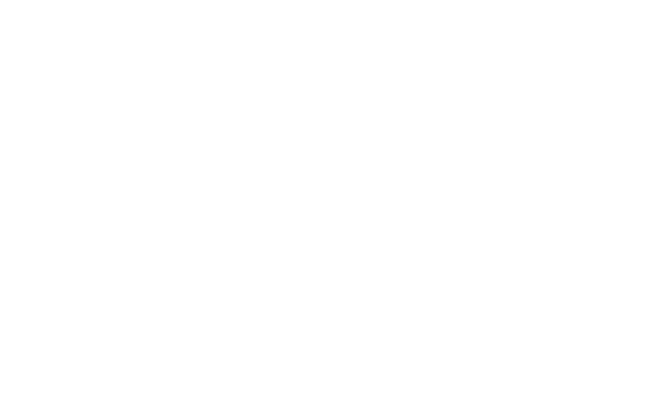
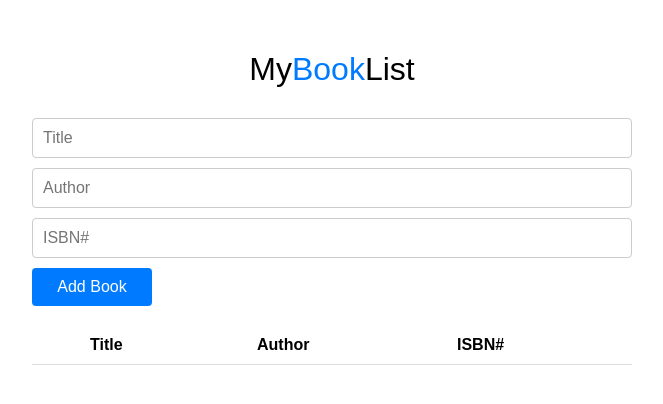
Before and after one commit to acciojob/book-list-codewithsanju-roy, a website: page main.html in a window 1280 px wide. Shown: the whole page, without its empty margins (308-971 px from the left). Drawn offline with Linux system fonts and the light colour scheme.

Commit message:
created a submission

```diff
--- a/main.html
+++ b/main.html
@@ -1,16 +1,32 @@
 <!DOCTYPE html>
+<html lang="en">
+<head>
+  <meta charset="UTF-8">
+  <title>MyBookList</title>
+  <link rel="stylesheet" href="styles.css">
+</head>
+<body>
+  <h1><span style="color: black;">My</span><span style="color: #007bff;">Book</span><span style="color: black;">List</span></h1>
 
-<html>
+  <div class="form-group">
+    <input type="text" id="title" placeholder="Title">
+    <input type="text" id="author" placeholder="Author">
+    <input type="text" id="isbn" placeholder="ISBN#">
+    <button id="submit">Add Book</button>
+  </div>
 
-<head>
-	<link rel="stylesheet" href="styles.css">
-</head>
+  <table class="table table-striped">
+    <thead>
+      <tr>
+        <th>Title</th>
+        <th>Author</th>
+        <th>ISBN#</th>
+        <th></th>
+      </tr>
+    </thead>
+    <tbody id="book-list"></tbody>
+  </table>
 
-<body>
-	<!-- the entire body must be written by student -->
-    <script type="text/javascript" src="./script.js">
-</script>
-
+  <script src="script.js"></script>
 </body>
-
 </html>
--- a/script.js
+++ b/script.js
@@ -1 +1,29 @@
-//your JS code here. If required.
+document.getElementById('submit').addEventListener('click', function () {
+  const title = document.getElementById('title').value.trim();
+  const author = document.getElementById('author').value.trim();
+  const isbn = document.getElementById('isbn').value.trim();
+
+  if (title && author && isbn) {
+    const tbody = document.getElementById('book-list');
+    const row = document.createElement('tr');
+
+    row.innerHTML = `
+      <td>${title}</td>
+      <td>${author}</td>
+      <td>${isbn}</td>
+      <td><button class="delete">Clear</button></td>
+    `;
+
+    tbody.appendChild(row);
+
+    document.getElementById('title').value = '';
+    document.getElementById('author').value = '';
+    document.getElementById('isbn').value = '';
+  }
+});
+
+document.getElementById('book-list').addEventListener('click', function (e) {
+  if (e.target && e.target.classList.contains('delete')) {
+    e.target.closest('tr').remove();
+  }
+});
--- a/styles.css
+++ b/styles.css
@@ -1 +1,63 @@
-/*  your css code here. If applicable */
+body {
+  font-family: Arial, sans-serif;
+  max-width: 600px;
+  margin: 0 auto;
+  padding: 30px;
+  background-color: #fff;
+}
+
+h1 {
+  text-align: center;
+  margin-bottom: 30px;
+  font-weight: normal;
+}
+
+.form-group {
+  display: flex;
+  flex-direction: column;
+  gap: 10px;
+  margin-bottom: 20px;
+}
+
+input[type="text"] {
+  padding: 10px;
+  font-size: 16px;
+  border: 1px solid #ccc;
+  border-radius: 4px;
+}
+
+#submit {
+  width: 120px;
+  padding: 10px;
+  font-size: 16px;
+  background-color: #007bff;
+  color: white;
+  border: none;
+  border-radius: 4px;
+  cursor: pointer;
+}
+
+#submit:hover {
+  background-color: #0056b3;
+}
+
+.table {
+  width: 100%;
+  border-collapse: collapse;
+}
+
+.table-striped tbody tr:nth-child(even) {
+  background-color: #f9f9f9;
+}
+
+.table th, .table td {
+  padding: 10px;
+  border-bottom: 1px solid #ddd;
+}
+
+.delete {
+  background-color: transparent;
+  color: red;
+  border: none;
+  cursor: pointer;
+}
```
